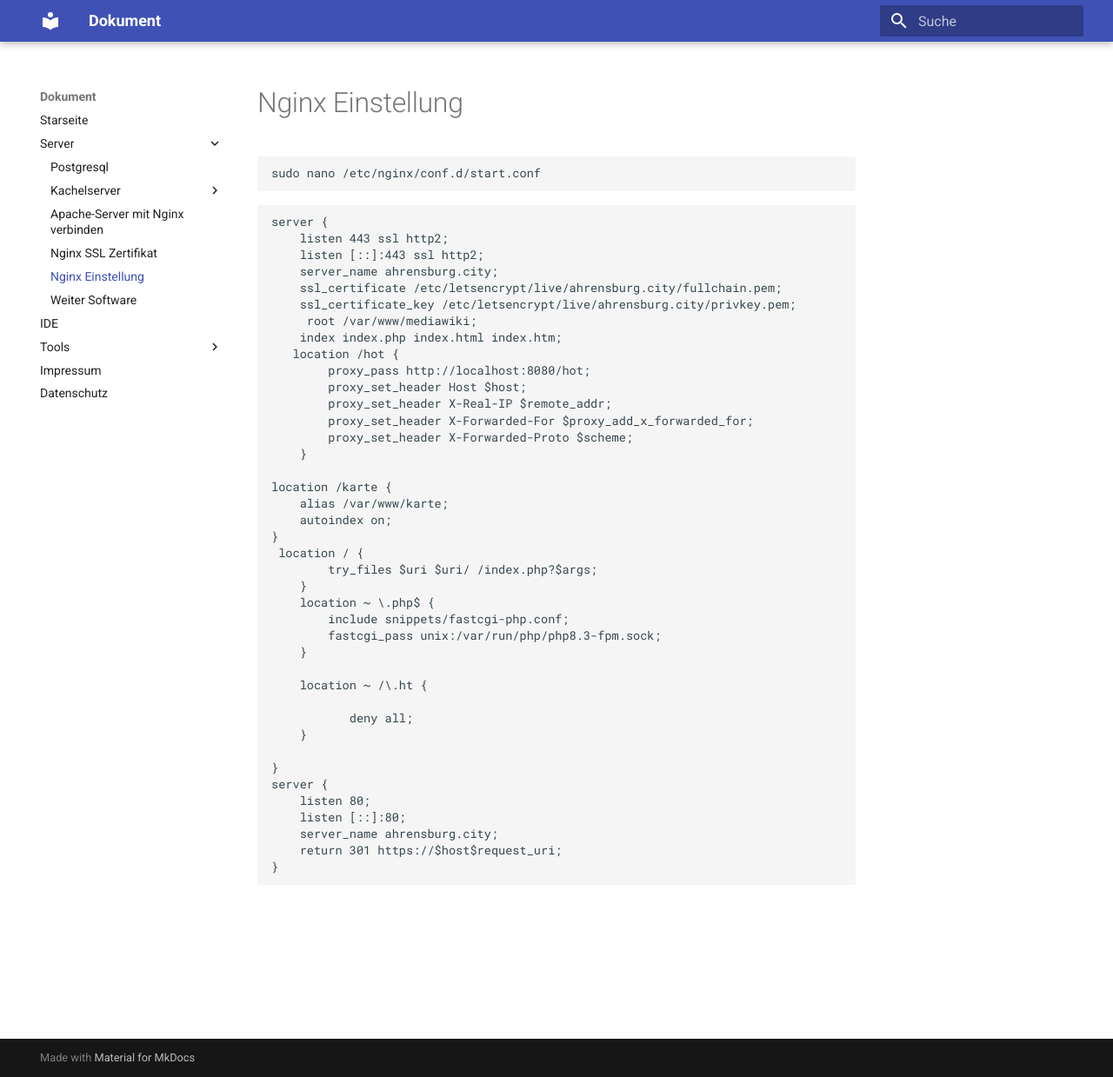
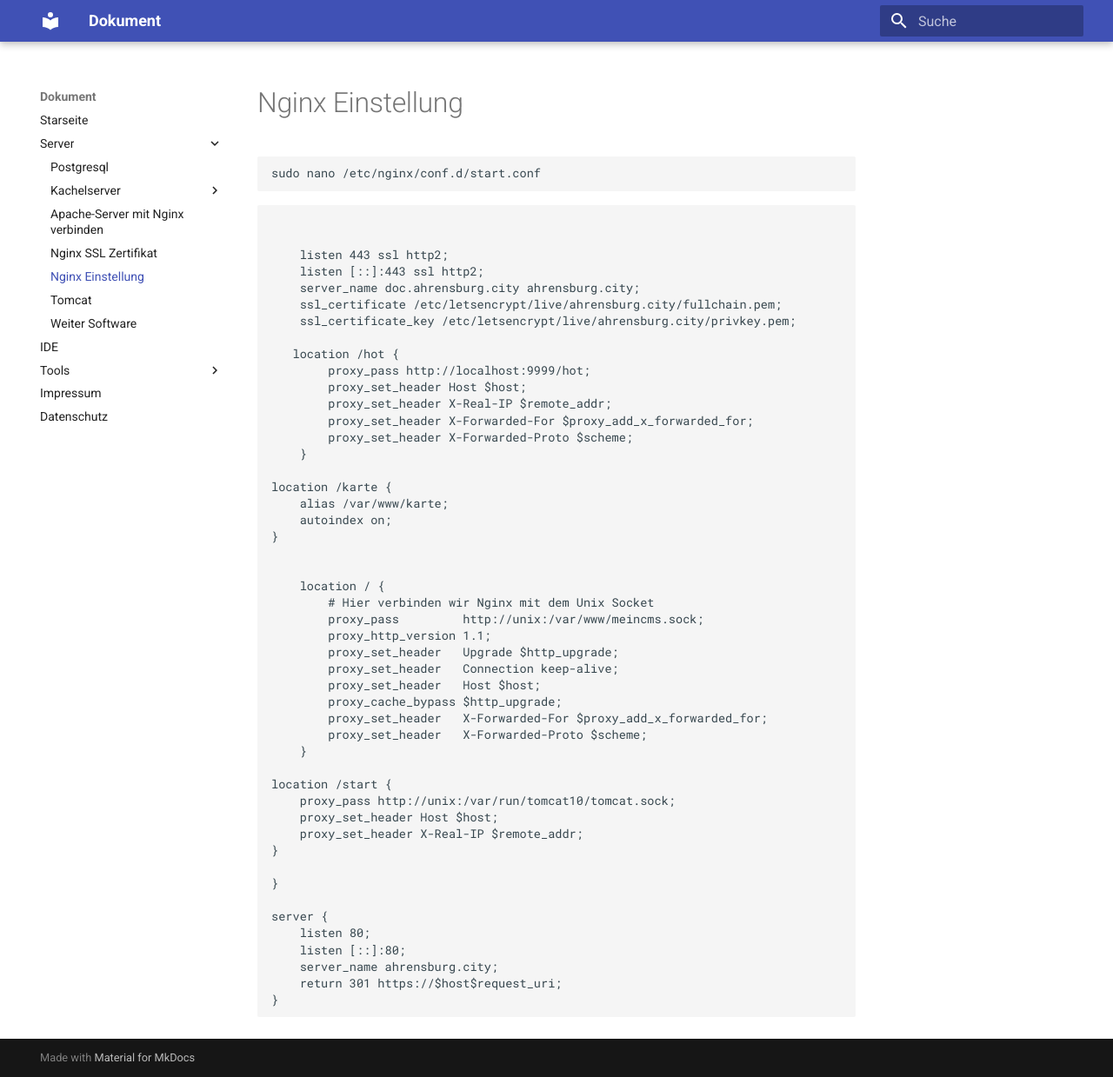
Before and after one commit to thorstenkloehn/dokument, an MkDocs documentation site: the page built from docs/Server/nginx.md, in a window 1280 px wide and 1239 px high. Shown: the whole window at 87% size. Built offline with MkDocs 1.6.1 and Material for MkDocs 9.7.7, drawn with Linux system fonts in a browser that asks for light colours.

Commit message:
Dokumentation: Aktualisierung der Nginx-Konfiguration und Hinzufügen einer Anleitung zur Installation von Tomcat 10 auf Ubuntu

````diff
--- a/docs/Server/nginx.md
+++ b/docs/Server/nginx.md
@@ -3,16 +3,16 @@ sudo nano /etc/nginx/conf.d/start.conf
 ```
 
 ```
-server {
+
+                                                                                                                     server {
     listen 443 ssl http2;
     listen [::]:443 ssl http2;
-    server_name ahrensburg.city;
+    server_name doc.ahrensburg.city ahrensburg.city;
     ssl_certificate /etc/letsencrypt/live/ahrensburg.city/fullchain.pem;
     ssl_certificate_key /etc/letsencrypt/live/ahrensburg.city/privkey.pem;
-     root /var/www/mediawiki;
-    index index.php index.html index.htm;
+
    location /hot {
-        proxy_pass http://localhost:8080/hot;
+        proxy_pass http://localhost:9999/hot;
         proxy_set_header Host $host;
         proxy_set_header X-Real-IP $remote_addr;
         proxy_set_header X-Forwarded-For $proxy_add_x_forwarded_for;
@@ -23,20 +23,28 @@ location /karte {
     alias /var/www/karte;
     autoindex on;
 }
- location / {
-        try_files $uri $uri/ /index.php?$args;
-    }
-    location ~ \.php$ {
-        include snippets/fastcgi-php.conf;
-        fastcgi_pass unix:/var/run/php/php8.3-fpm.sock;
+
+
+    location / {
+        # Hier verbinden wir Nginx mit dem Unix Socket
+        proxy_pass         http://unix:/var/www/meincms.sock;
+        proxy_http_version 1.1;
+        proxy_set_header   Upgrade $http_upgrade;
+        proxy_set_header   Connection keep-alive;
+        proxy_set_header   Host $host;
+        proxy_cache_bypass $http_upgrade;
+        proxy_set_header   X-Forwarded-For $proxy_add_x_forwarded_for;
+        proxy_set_header   X-Forwarded-Proto $scheme;
     }
 
-    location ~ /\.ht {
-
-           deny all;
-    }
+location /start {
+    proxy_pass http://unix:/var/run/tomcat10/tomcat.sock;
+    proxy_set_header Host $host;
+    proxy_set_header X-Real-IP $remote_addr;
+}
 
 }
+
 server {
     listen 80;
     listen [::]:80;
--- a/mkdocs.yml
+++ b/mkdocs.yml
@@ -10,6 +10,7 @@ nav:
       - Apache-Server mit Nginx verbinden: Server/Apache_Nginx.md
       - Nginx SSL Zertifikat: Server/Nginx_SSL.md
       - Nginx Einstellung: Server/nginx.md
+      - Tomcat: Server/Tomcat.md
       - Weiter Software: Server/Software.md
   - IDE: IDE/index.md
   - Tools:
````
Also changed, not shown: docs/Server/Tomcat.md (added, +85 -0 lines), docs/index.md (+1 -0 lines).
